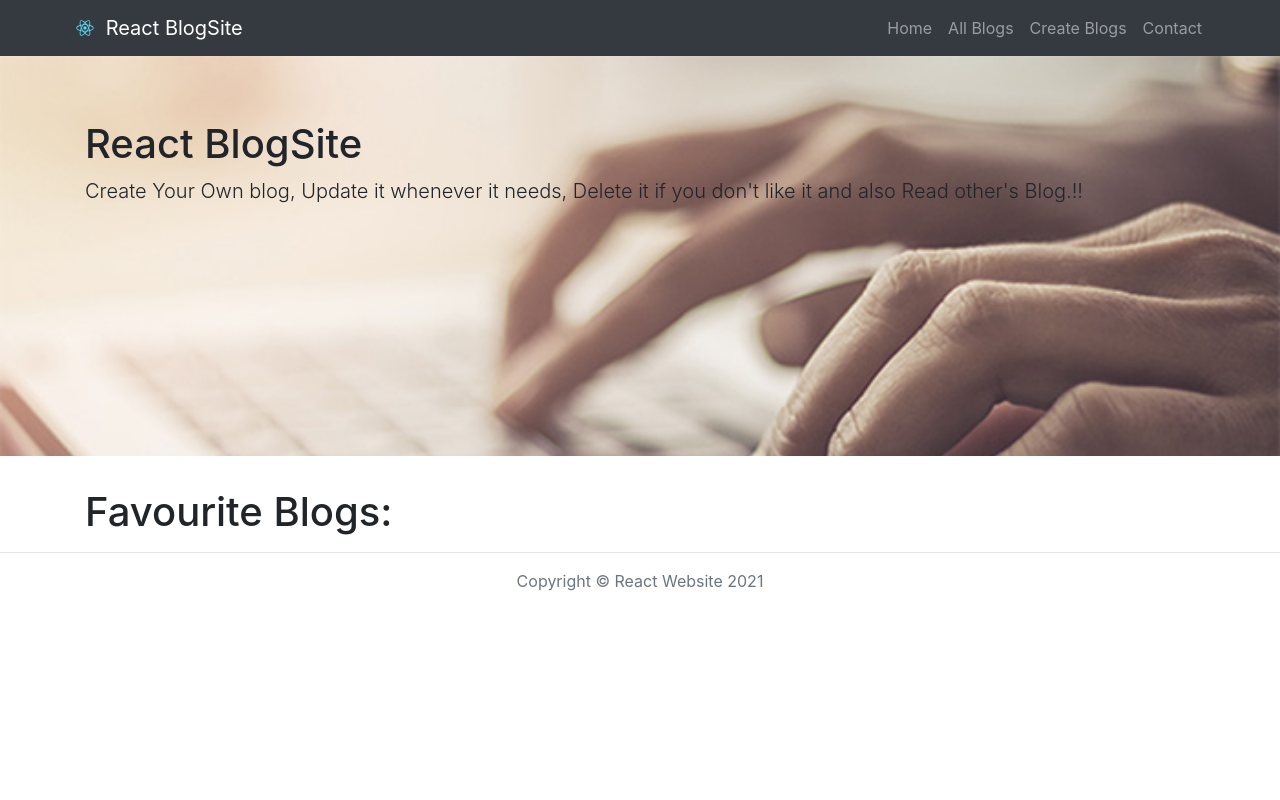
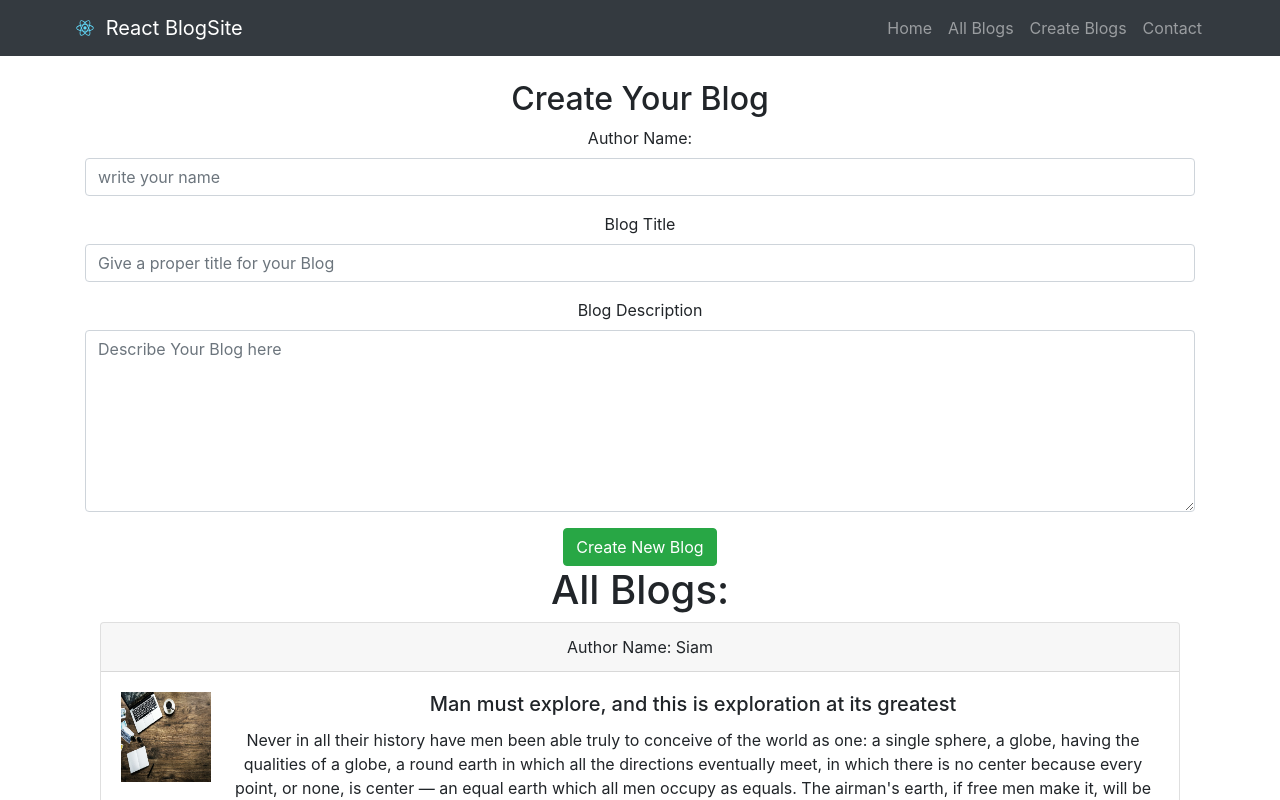
Before and after one commit to SiamAnzir/react-blogsite, a React (Create React App) app: page /createBlogs in a window 1280 px wide. Shown: the top 800 px of the page. Built offline with nearby package versions, Linux system fonts and the light colour scheme.

Commit message:
[Added] CreateBlog Page

```diff
--- a/src/App.js
+++ b/src/App.js
@@ -4,6 +4,7 @@ import {Navbar, Nav,Container, Row } from "react-bootstrap";
 import logo from "./logo.svg"
 import Home from "./Components/Home";
 import AllBlogs from "./Components/AllBlogs";
+import CreateBlog from "./Components/CreateBlog";
 import './App.css';
 
 function App() {
@@ -21,7 +22,7 @@ function App() {
                             className="d-inline-block align-top"
                         /> React BlogSite</Navbar.Brand>
                     <Nav className="ml-auto">
-                        <Nav.Link  href="/">Home</Nav.Link>
+                        <Nav.Link href="/">Home</Nav.Link>
                         <Nav.Link href="/allBlogs">All Blogs</Nav.Link>
                         <Nav.Link href="/createBlogs">Create Blogs</Nav.Link>
                         <Nav.Link href="/contact">Contact</Nav.Link>
@@ -31,7 +32,7 @@ function App() {
             <Switch>
                 <Route exact path="/" component={Home}/>
                 <Route exact path="/allBlogs" component={AllBlogs}/>
-                <Route exact path="/createBlogs" component={Home}/>
+                <Route exact path="/createBlogs" component={CreateBlog}/>
                 <Route exact path="/contact" component={Home}/>
                 <Route path="*" component={() => "404 NOT FOUND"} />
             </Switch>
--- a/src/Components/AllBlogs.js
+++ b/src/Components/AllBlogs.js
@@ -1,21 +1,8 @@
 import React, {useState} from "react";
 import Blogs from "./BlogLists";
+import {blogLists} from "./BlogsData";
 
 const AllBlogs = () => {
-    const blogLists = [
-        {
-            id:1,
-            title:"Man must explore, and this is exploration at its greatest",
-            description: "Never in all their history have men been able truly to conceive of the world as one: a single sphere, a globe, having the qualities of a globe, a round earth in which all the directions eventually meet, in which there is no center because every point, or none, is center — an equal earth which all men occupy as equals. The airman's earth, if free men make it, will be truly round: a globe in practice, not in theory.",
-            author:"Siam"
-        },
-        {
-            id:2,
-            title:"Problems look mighty small from 150 miles up",
-            description: "Never in all their history have men been able truly to conceive of the world as one: a single sphere, a globe, having the qualities of a globe, a round earth in which all the directions eventually meet, in which there is no center because every point, or none, is center — an equal earth which all men occupy as equals. The airman's earth, if free men make it, will be truly round: a globe in practice, not in theory.",
-            author:"Anzir"
-        },
-    ]
 
     const initialBlogState = {id:null,title:"",description:"",author:""};
 
--- /dev/null
+++ b/src/Components/BlogsData.js
@@ -0,0 +1,14 @@
+export  const blogLists = [
+    {
+        id:1,
+        title:"Man must explore, and this is exploration at its greatest",
+        description: "Never in all their history have men been able truly to conceive of the world as one: a single sphere, a globe, having the qualities of a globe, a round earth in which all the directions eventually meet, in which there is no center because every point, or none, is center — an equal earth which all men occupy as equals. The airman's earth, if free men make it, will be truly round: a globe in practice, not in theory.",
+        author:"Siam"
+    },
+    {
+        id:2,
+        title:"Problems look mighty small from 150 miles up",
+        description: "Never in all their history have men been able truly to conceive of the world as one: a single sphere, a globe, having the qualities of a globe, a round earth in which all the directions eventually meet, in which there is no center because every point, or none, is center — an equal earth which all men occupy as equals. The airman's earth, if free men make it, will be truly round: a globe in practice, not in theory.",
+        author:"Anzir"
+    },
+]
--- /dev/null
+++ b/src/Components/CreateBlog.js
@@ -0,0 +1,56 @@
+import React, {useState} from "react";
+import {blogLists} from "./BlogsData";
+import {Container, Form, Button} from "react-bootstrap";
+import Blogs from "./BlogLists";
+
+const CreateBlog = () => {
+
+    const [blogs , setNewBlogs] = useState(blogLists);
+
+    const initialBlogState = {id:null,title:"",description:"",author:""};
+    const [newBlogs , setCreatedBlogs] = useState(initialBlogState);
+
+    const addBlog = (newBlog) => {
+        newBlog.id = blogs.length + 1;
+        setNewBlogs([...blogs , newBlog]);
+    }
+
+    const handleSubmit = (event) => {
+        event.preventDefault();
+        addBlog(newBlogs);
+        event.target.reset();
+    }
+
+    const handleInputChange = (event) => {
+        const {name,value} = event.target;
+        setCreatedBlogs({...newBlogs , [name]:value});
+    }
+
+
+    return(
+        <section>
+            <Container className="text-center">
+                <br/>
+                <h2>Create Your Blog</h2>
+                <Form onSubmit={handleSubmit}>
+                    <Form.Group>
+                        <Form.Label> Author Name: </Form.Label>
+                        <Form.Control name="author" autoComplete="off" required type="text" placeholder="write your name" onChange={handleInputChange} />
+                    </Form.Group>
+                    <Form.Group controlId="exampleForm.ControlSelect1">
+                        <Form.Label> Blog Title </Form.Label>
+                        <Form.Control name="title" autoComplete="off" required type="text" placeholder="Give a proper title for your Blog" onChange={handleInputChange} ></Form.Control>
+                    </Form.Group>
+                    <Form.Group>
+                        <Form.Label>Blog Description </Form.Label>
+                        <Form.Control as="textarea" rows={7} name="description" autoComplete="off" required type="text" placeholder="Describe Your Blog here" onChange={handleInputChange}/>
+                    </Form.Group>
+                    <Button variant="success" type="submit">Create New Blog</Button>
+                </Form>
+                <Blogs blogs={blogs}/>
+            </Container>
+        </section>
+    )
+}
+
+export default CreateBlog;
```
